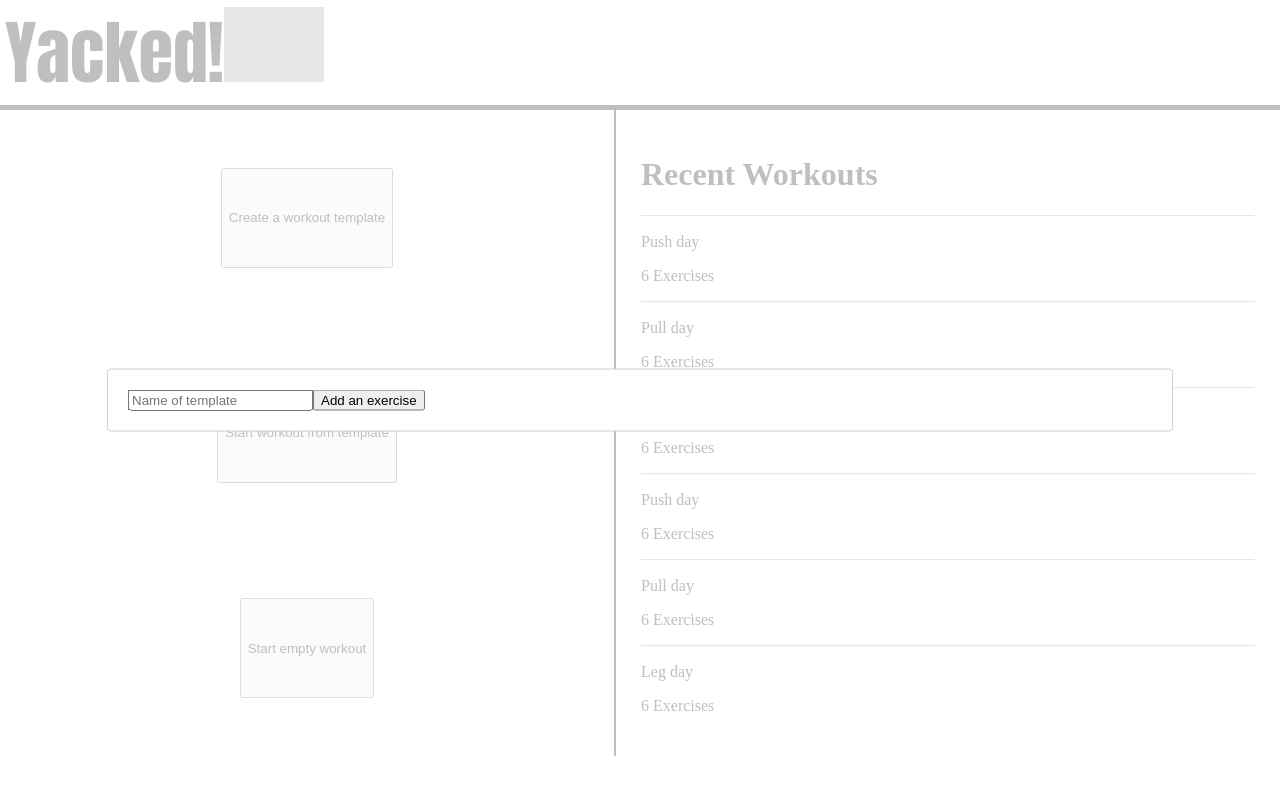
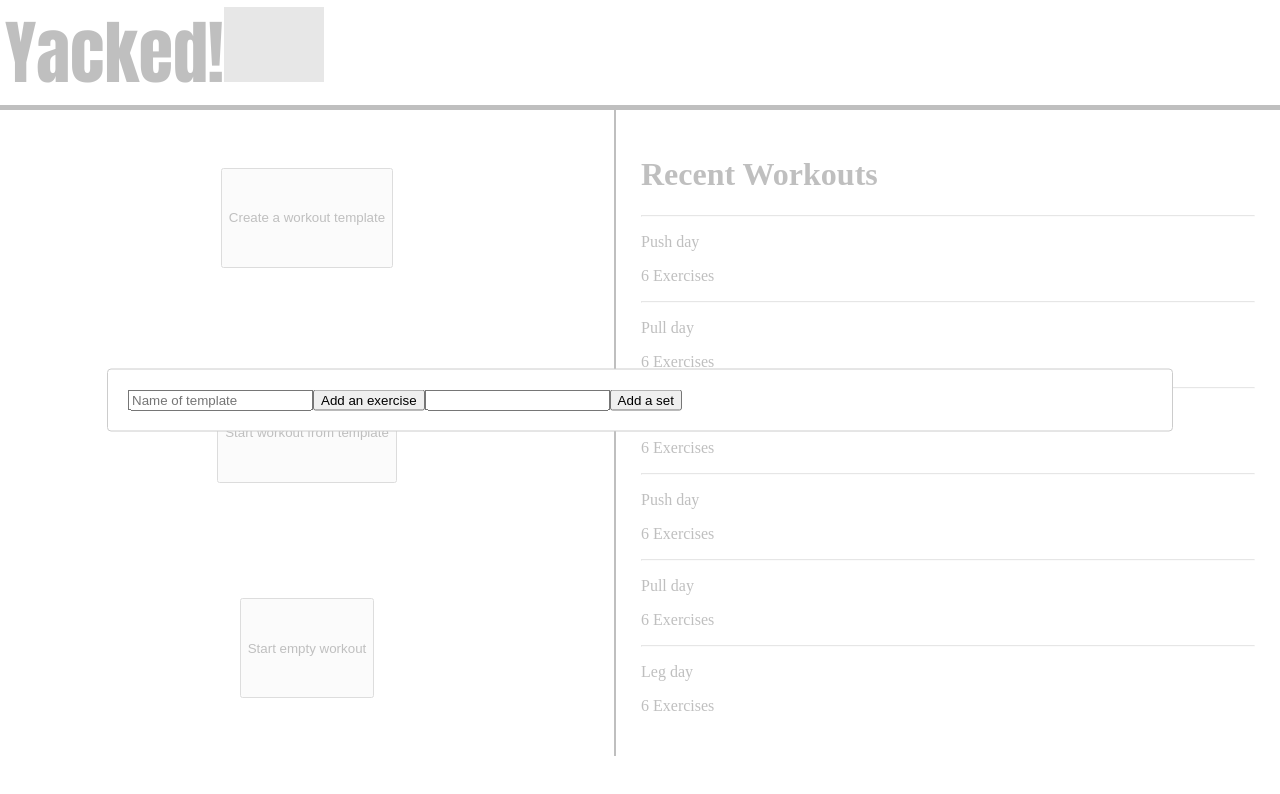
Before and after one commit to bjexe/fitnessapp, a React (Create React App) app: page / in a window 1280 px wide. Both pictures are taken after a click on the button "Create a workout template". Shown: the top 794 px of the page. Built offline with nearby package versions, Linux system fonts and the light colour scheme; grey boxes are pictures that could not be loaded.

Commit message:
more work done on form for creating a template

```diff
--- a/src/components/Home.js
+++ b/src/components/Home.js
@@ -55,14 +55,20 @@ export default function Home() {
     }
 
     function handleFormChange(event){
-        const {name, value, type} = event.target;
-        console.log(value)
+        const {name, value, id} = event.target;
         setTemplateFormData(oldForm => {
             let newForm = {...oldForm};
-            //if (name === "templateName"){
+            if (name === "templateName"){
                 newForm.name = value;
                 return newForm;
-            //}
+            } else if (name === "exerciseName") {
+                for(let i = 0; i < newForm.exercises.length; i++) {
+                    if(newForm.exercises[i].id === id){
+                        newForm.exercises[i].name = value;
+                    }
+                }
+                return newForm;
+            }
         });
     }
 
@@ -71,12 +77,14 @@ export default function Home() {
             let newForm = {...oldForm};
             newForm.exercises.push({
                 id: uuidv4(),
+                name: "",
                 sets: [{
                     id: uuidv4(),
                     weight: 0,
                     reps: 0
                 }]
             })
+            return newForm;
         })
     }
 
@@ -98,13 +106,12 @@ export default function Home() {
         setShowTemplatesModal(false);
     }
 
-    // renders that are volatile
-
+    // renders that change depending on data
     const formInputs = templateFormData.exercises.map((exercise) => { // need: a form for each exercise to add a certain amount of sets with default values
         return(
             <>
-                <input type="text" name="exercise" id={exercise.id} />
-                <button>Add a set</button>
+                <input name="exerciseName" id={exercise.id} value={exercise.name} onChange={handleFormChange}/>
+                <button onClick={(e) => e.preventDefault()}>Add a set</button>
             </>
         );
     })
@@ -155,6 +162,7 @@ export default function Home() {
                         <form>
                             <input name="templateName" placeholder="Name of template" value = {templateFormData.name} onChange={handleFormChange}/>
                             <button type="button" onClick={addExercise}>Add an exercise</button>
+                            {formInputs}
                         </form>
                     </Modal>
 
```
